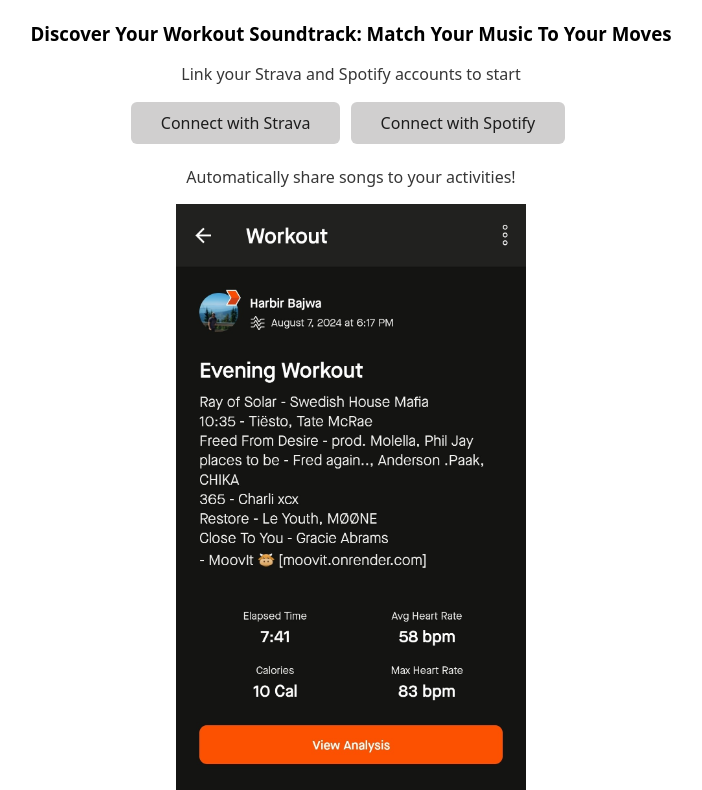
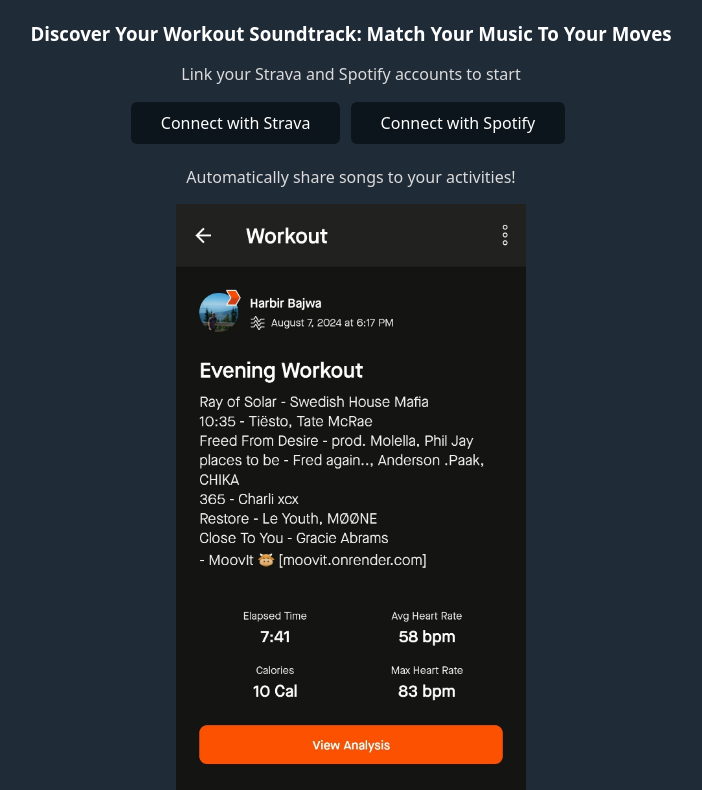
Before and after one commit to harbirb/MoovIt, a website: page public/home.html in a window 1280 px wide. Shown: the part 88-878 px from the top of the page, without its empty margins (289-991 px from the left). Drawn offline with nearby package versions, Linux system fonts and the light colour scheme; no server answers.

Commit message:
changed water.css to default dark-mode

```diff
--- a/public/home.html
+++ b/public/home.html
@@ -4,7 +4,7 @@
     <meta charset="UTF-8">
     <meta name="viewport" content="width=device-width, initial-scale=1.0">
     <title>MoovIt</title>
-    <link rel="stylesheet" href="https://cdn.jsdelivr.net/npm/water.css@2/out/water.css">
+    <link rel="stylesheet" href="https://cdn.jsdelivr.net/npm/water.css@2/out/dark.css">
     <link rel="stylesheet" href="styles.css">
 </head>
 <body>
```
Also changed, not shown: public/profile.html (+1 -1 lines), public/showSongs.html (+1 -1 lines).
